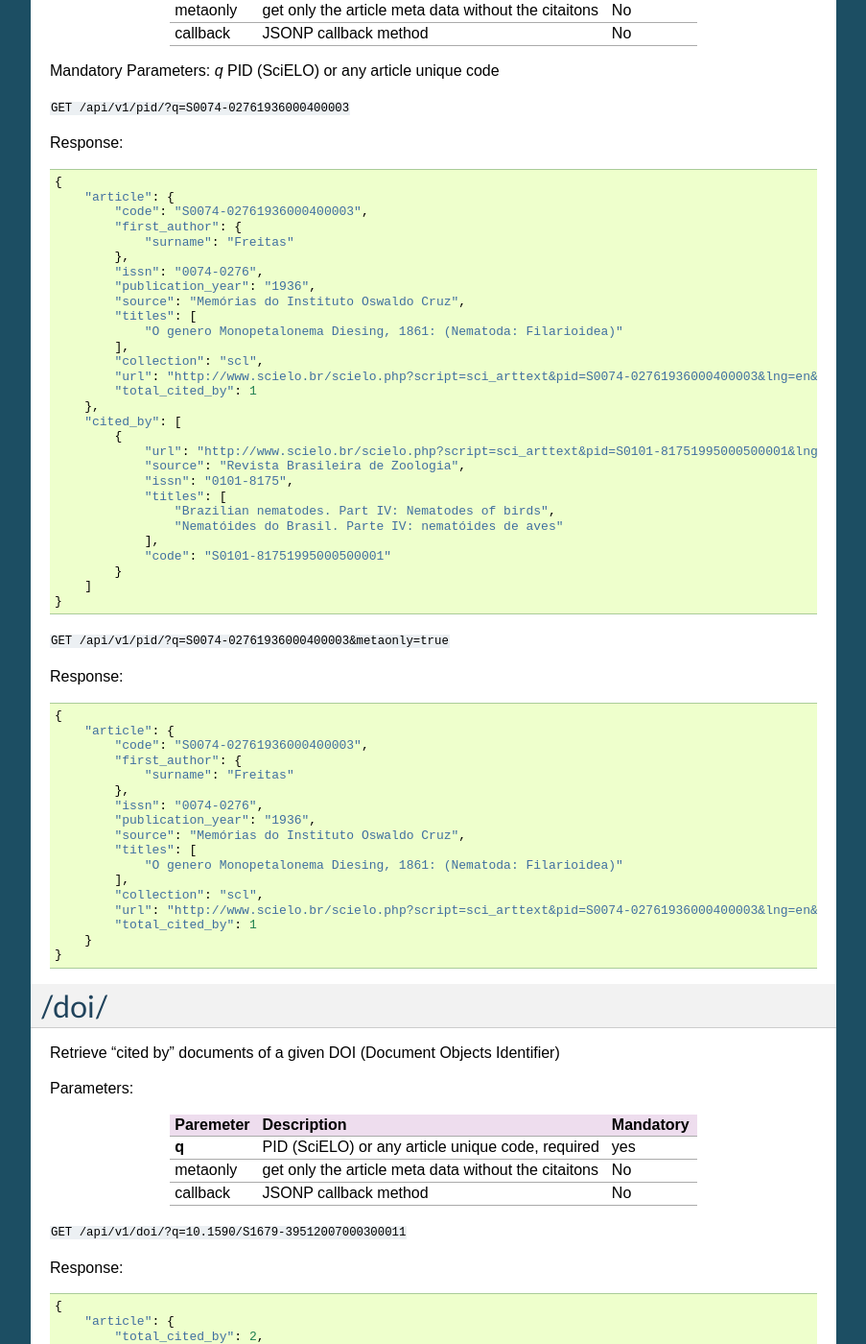
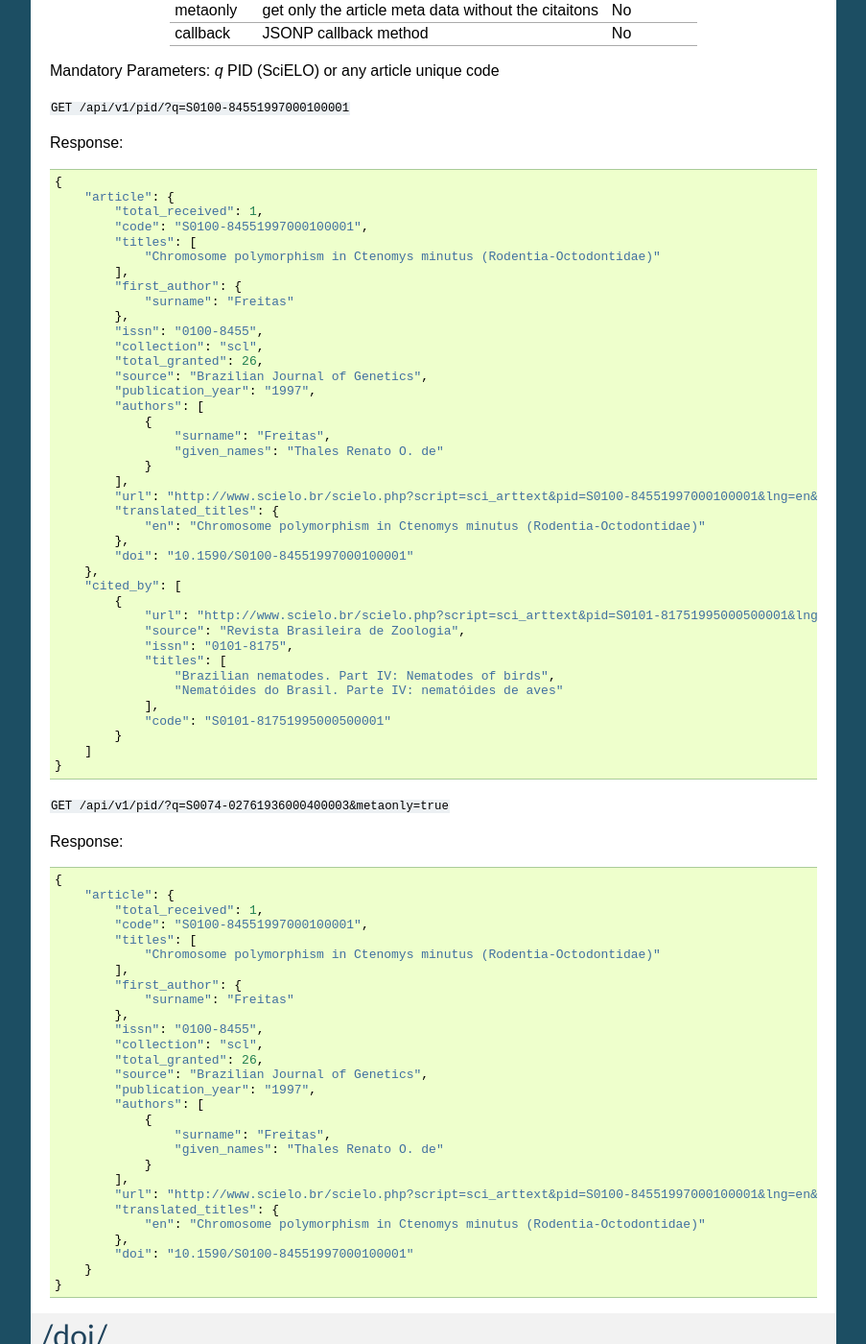
Before and after one commit to scieloorg/citedby, a Sphinx documentation site: the page built from docs/index.rst, in a window 1280 px wide and 1400 px high, scrolled down 695 px. Shown: the whole window at 96% size, without its empty margins (198-1101 px from the left). Built offline with Sphinx 7.4.7, drawn with Linux system fonts in a browser that asks for light colours; some of the changed text lies outside the part shown.

Commit message:
Add authors, start_page, end_page, doi and translated_titles into the ES

```diff
--- a/docs/index.rst
+++ b/docs/index.rst
@@ -52,7 +52,7 @@ Parameters:
 Mandatory Parameters: *q* PID (SciELO) or any article unique code
 
 
-``GET /api/v1/pid/?q=S0074-02761936000400003``
+``GET /api/v1/pid/?q=S0100-84551997000100001``
 
 
 Response::
@@ -60,19 +60,30 @@ Response::
 
     {
         "article": {
-            "code": "S0074-02761936000400003",
+            "total_received": 1,
+            "code": "S0100-84551997000100001",
+            "titles": [
+                "Chromosome polymorphism in Ctenomys minutus (Rodentia-Octodontidae)"
+            ],
             "first_author": {
                 "surname": "Freitas"
             },
-            "issn": "0074-0276",
-            "publication_year": "1936",
-            "source": "Memórias do Instituto Oswaldo Cruz",
-            "titles": [
-                "O genero Monopetalonema Diesing, 1861: (Nematoda: Filarioidea)"
+            "issn": "0100-8455",
+            "collection": "scl",
+            "total_granted": 26,
+            "source": "Brazilian Journal of Genetics",
+            "publication_year": "1997",
+            "authors": [
+                {
+                    "surname": "Freitas",
+                    "given_names": "Thales Renato O. de"
+                }
             ],
-            "collection": "scl",
-            "url": "http://www.scielo.br/scielo.php?script=sci_arttext&pid=S0074-02761936000400003&lng=en&tlng=en",
-            "total_cited_by": 1
+            "url": "http://www.scielo.br/scielo.php?script=sci_arttext&pid=S0100-84551997000100001&lng=en&tlng=en",
+            "translated_titles": {
+                "en": "Chromosome polymorphism in Ctenomys minutus (Rodentia-Octodontidae)"
+            },
+            "doi": "10.1590/S0100-84551997000100001"
         },
         "cited_by": [
             {
@@ -96,19 +107,30 @@ Response::
 
     {
         "article": {
-            "code": "S0074-02761936000400003",
+            "total_received": 1,
+            "code": "S0100-84551997000100001",
+            "titles": [
+                "Chromosome polymorphism in Ctenomys minutus (Rodentia-Octodontidae)"
+            ],
             "first_author": {
                 "surname": "Freitas"
             },
-            "issn": "0074-0276",
-            "publication_year": "1936",
-            "source": "Memórias do Instituto Oswaldo Cruz",
-            "titles": [
-                "O genero Monopetalonema Diesing, 1861: (Nematoda: Filarioidea)"
+            "issn": "0100-8455",
+            "collection": "scl",
+            "total_granted": 26,
+            "source": "Brazilian Journal of Genetics",
+            "publication_year": "1997",
+            "authors": [
+                {
+                    "surname": "Freitas",
+                    "given_names": "Thales Renato O. de"
+                }
             ],
-            "collection": "scl",
-            "url": "http://www.scielo.br/scielo.php?script=sci_arttext&pid=S0074-02761936000400003&lng=en&tlng=en",
-            "total_cited_by": 1
+            "url": "http://www.scielo.br/scielo.php?script=sci_arttext&pid=S0100-84551997000100001&lng=en&tlng=en",
+            "translated_titles": {
+                "en": "Chromosome polymorphism in Ctenomys minutus (Rodentia-Octodontidae)"
+            },
+            "doi": "10.1590/S0100-84551997000100001"
         }
     }
 
```
Also changed, not shown: other parts of docs/index.rst (+1 -1 lines), 4 other files.
